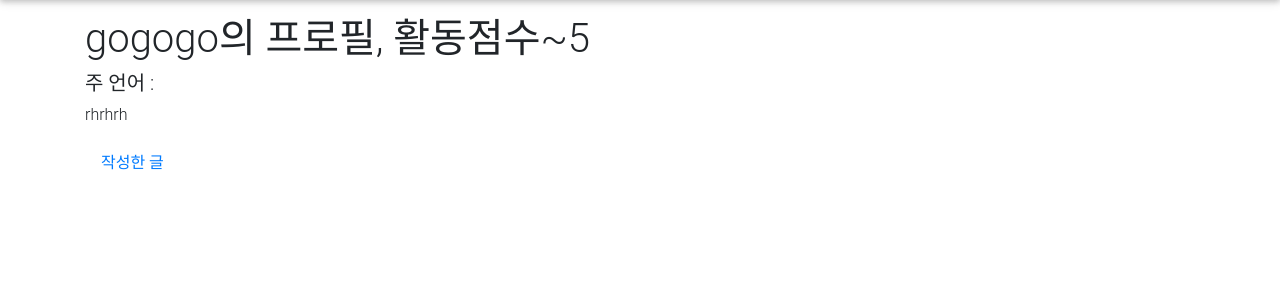
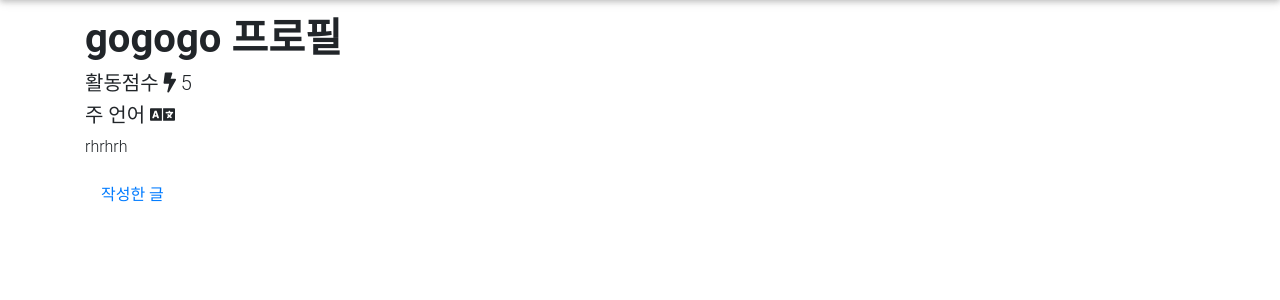
Before and after one commit to pjs21s/Third, a Django app: page /accounts/profile/35 in a window 1280 px wide. Shown: the part 75-375 px from the top of the page. Run offline with Django 3.2, Linux system fonts and the light colour scheme; data comes from the database, SQL or seed files in the repository; both versions use the stored data as it was after the commit; parts of the project's set-up code (start-up, migrations or seed data) failed here and were passed over; some libraries are stand-ins or nearby versions.

Commit message:
전반적으로 UI 개선

```diff
--- a/Project/versio/accounts/templates/accounts/login.html
+++ b/Project/versio/accounts/templates/accounts/login.html
@@ -3,7 +3,7 @@
 {% load socialaccount %}
 {% block body_block %}
 <div class="container">
-  <h1>로그인</h1>
+  <h2 class="font-weight-bold">로그인</h2>
   <form method="POST" class="form">
     {% csrf_token %}
     {% bootstrap_form form %}
--- a/Project/versio/accounts/templates/accounts/profile.html
+++ b/Project/versio/accounts/templates/accounts/profile.html
@@ -1,13 +1,15 @@
 {% extends "base.html"%}
 {% load hitcount_tags %}
 {% block body_block %}
-  <h1>{{user.username}}의 프로필, 활동점수~{{user.posts.count|add:user.profile.logined_count}}</h1> <!--포스트한 횟수 + 로그인한 횟수-->
-  <h5>주 언어 : {{user.profile.lang}}</h5>
+  <h1 class="font-weight-bold">{{user.username}} 프로필</h1> <!--포스트한 횟수 + 로그인한 횟수-->
+  <h5>활동점수 <i class="fas fa-bolt"></i> {{user.posts.count|add:user.profile.logined_count}}</h5>
+  <h5>주 언어 <i class="fas fa-language"></i> {{user.profile.lang}}</h5>
   <p>{{user.profile.bio}}</p>
   <div class="row">
     <div class="col-3">
       <div class="nav flex-column nav-pills" id="tab" role="tablist" aria-orientation="vertical">
-        <a class="nav-link" href="{% url 'posts:for_user' username=user.username %}">작성한 글</a>
+        <a class="nav-link" href="{% url 'posts:for_user' username=user.username %}"><p>작성한 글</p></a>
+
       {% if user.is_authenticated and user == request.user and not hide_modify %}
       <li class="nav-item dropdown" title="modify">
         <a class="nav-link dropdown-toggle" id="settings-tab" data-toggle="dropdown" href="#settings" role="button"
--- a/Project/versio/posts/templates/posts/_post.html
+++ b/Project/versio/posts/templates/posts/_post.html
@@ -4,6 +4,7 @@
             {{post.user.username}}
             <p class="font-weight-light">{{post.created_at}}</p>
             <p class="font-weight-bold">{{post.title}} ({{post.comments.count}})</p>
+            <i class="like fas fa-heart"></i> {{post.like_count}}개
         </div>
     </div>
 </a>
--- a/Project/versio/posts/templates/posts/main_post_list.html
+++ b/Project/versio/posts/templates/posts/main_post_list.html
@@ -1,5 +1,6 @@
 {% extends "posts/post_base.html" %}
 {% block post_content %}
+<h2 class="font-weight-bold">조회수 인기순 <a href="{% url 'posts:all' %}"><i class="fas fa-ellipsis-h"></i></a></h2>
 <div class="card-columns">
 <!-- 메인 페이지 카드 형태 게시물 표시 -->
     {% for post in post_list %}
--- a/Project/versio/posts/templates/posts/post_detail.html
+++ b/Project/versio/posts/templates/posts/post_detail.html
@@ -56,7 +56,7 @@
 </div>
 
 <div class="container">
-    <h3 class="font-weight-bold">댓글({{post.comments.count}})</h3>
+    <h3 class="font-weight-bold"><i class="far fa-comments"></i> 댓글({{post.comments.count}})</h3>
     {% if user.is_authenticated %}
     <form action="{% url 'posts:comment_write' pk=post.pk %}" method="POST">
         {% csrf_token %}
--- a/Project/versio/posts/views.py
+++ b/Project/versio/posts/views.py
@@ -18,7 +18,6 @@ from .forms import CommentForm
 from .models import Post, Comment, Category
 from tagging.models import Tag, TaggedItem
 from tagging.views import TaggedObjectList
-
 
 class PostList(ListView):
     model = Post
--- a/Project/versio/versio/settings.py
+++ b/Project/versio/versio/settings.py
@@ -191,3 +191,4 @@ CKEDITOR_CONFIGS = {
         'linkShowAdvancedTab': False,
         },
 }
+SECURE_BROWSER_XSS_FILTER = True
```
Also changed, not shown: Project/versio/db.sqlite3, 8 other files.
